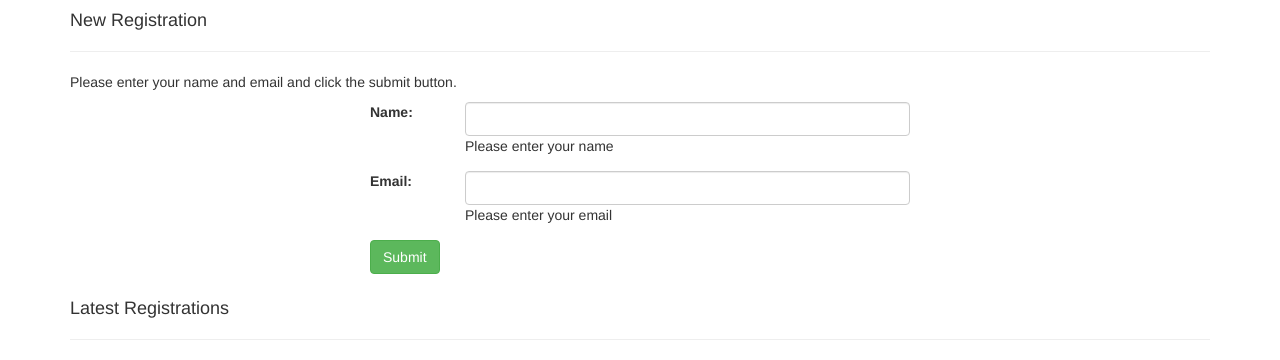
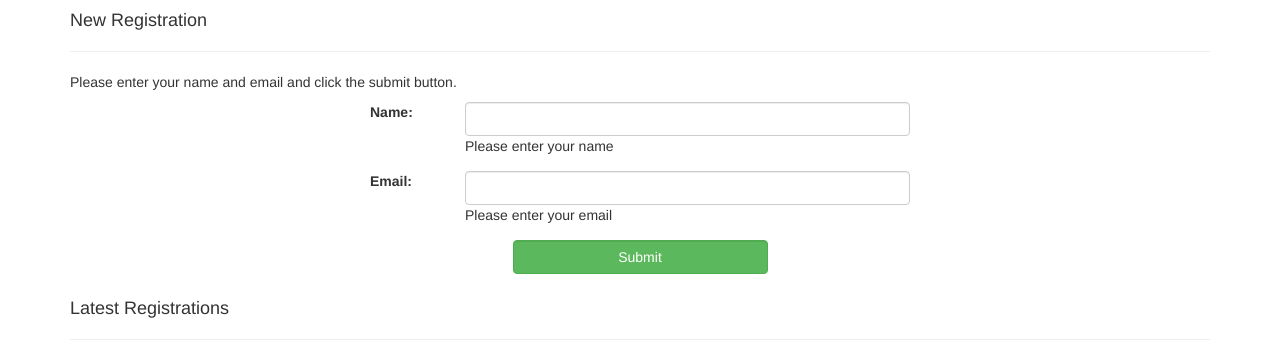
Before and after one commit to bayodesegun/event_project, a Django app: page / in a window 1280 px wide. Shown: the part 262-622 px from the top of the page. Run offline with Django 3.2, Linux system fonts and the light colour scheme; data that the repository does not hold is empty; some libraries are stand-ins or nearby versions.

Commit message:
Revise form submit button placement

```diff
--- a/event_sub/templates/event_sub/event_sub_form.html
+++ b/event_sub/templates/event_sub/event_sub_form.html
@@ -52,8 +52,8 @@
 		    </div>
 
 	    	<div class="form-group">
-		      <div class="col-md-4 col-xs-12">
-		      	<input type="submit" class="btn btn-success" value="Submit"/>
+		      <div class="col-md-6 col-md-offset-3 col-xs-12">
+		      	<input type="submit" class="btn btn-success form-control" value="Submit"/>
 		      </div>
 	    	</div>
 
```
